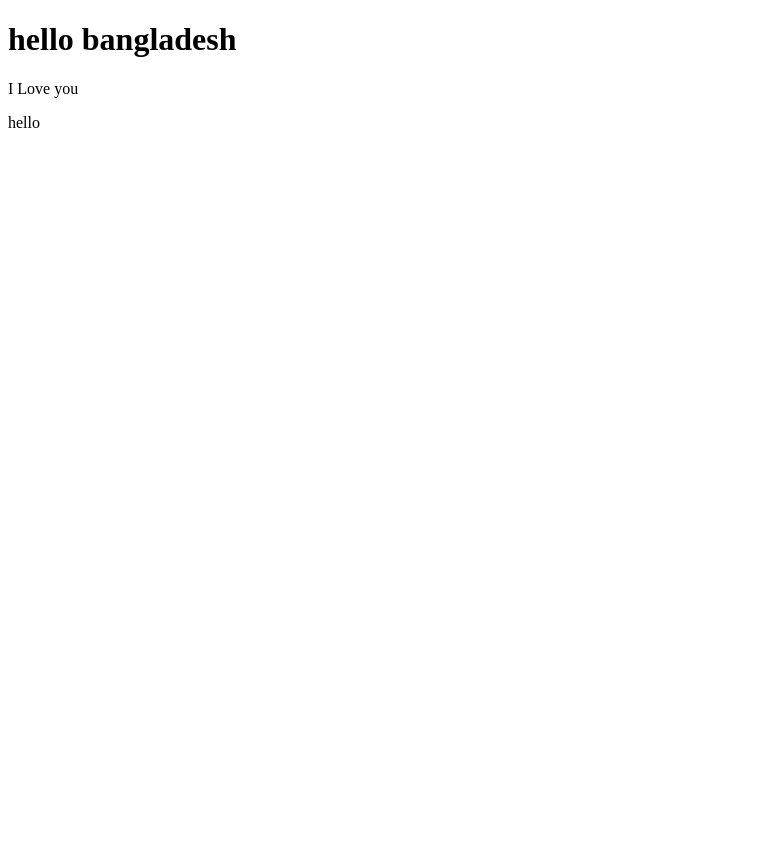
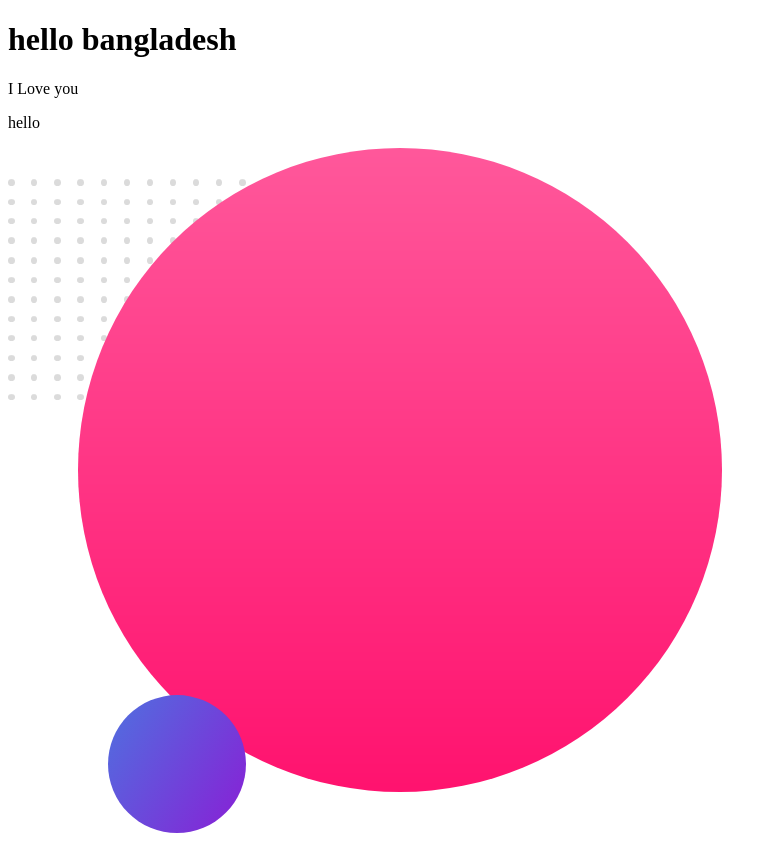
Before and after one commit to Razibul-Alam/my-second-project, a plain HTML site: page index.html in a window 1280 px wide. Shown: the whole page, without its empty margins (0-777 px from the left). Before the commit the page ends 800 px from the top, so only its background shows below. Drawn offline with Linux system fonts and the light colour scheme.

Commit message:
new commit

```diff
--- a/index.html
+++ b/index.html
@@ -9,5 +9,6 @@
    <h1>hello bangladesh</h1>
    <p>I Love you</p>
    <p>hello</p>
+   <img src="/Images/my-bg2.png" alt="" srcset="">
 </body>
 </html>
```
Also changed, not shown: Images/my-bg2.png (added).
